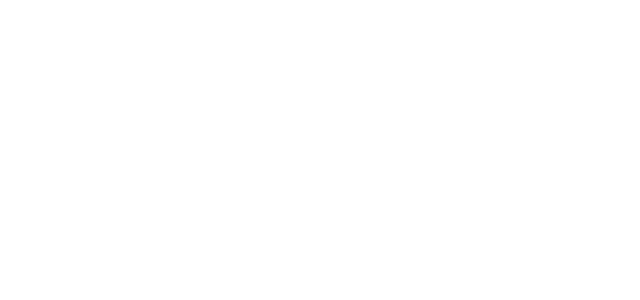
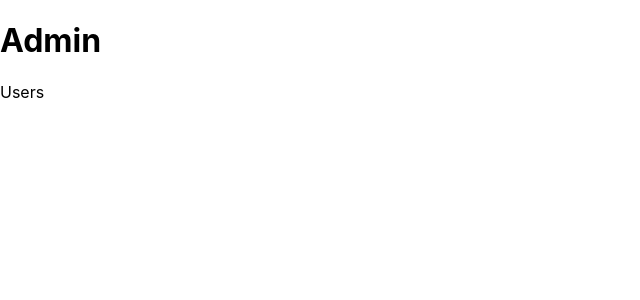
Before and after one commit to SaraBaassiri/Munasabti, a React (Create React App) app: page /admin/users in a window 1280 px wide. Before the commit this address had no page. Shown: the top 300 px of the page, without its empty margins (0-640 px from the left). Built offline with nearby package versions, Linux system fonts and the light colour scheme.

Commit message:
Fixed Some things

```diff
--- a/src/App.js
+++ b/src/App.js
@@ -1,15 +1,25 @@
 import { Routes, Route } from "react-router-dom";
+import Admin from "./Views/Admin/Admin";
+import Dashboard from "./Views/Admin/Dashboard/Dashboard";
+import Users from "./Views/Admin/Users/Users";
 import About from "./Views/Client/About Us/About";
 import Home from "./Views/Client/Home/Home";
+import NoMatch from "./Views/NoMatch/NoMatch";
 
 function App() {
   return (
     <div className="App">
       <Routes>
-        <Route path="/"
+        <Route index
           element={<Home />} />
-        <Route path="/About"
+        <Route path="/about"
           element={<About />} />
+
+        <Route path="/admin">
+          <Route index element={<Admin children={<Dashboard />} />} />
+          <Route path="/admin/users" element={<Admin children={<Users />} />} />
+          <Route path="*" element={<NoMatch />} />
+        </Route>
       </Routes>
     </div>
   );
--- /dev/null
+++ b/src/Views/Admin/Admin.jsx
@@ -0,0 +1,12 @@
+import React from "react";
+
+function Admin(props) {
+  return (
+    <div>
+      <h1>Admin</h1>
+      <div>{props.children}</div>
+    </div>
+  );
+}
+
+export default Admin;
--- /dev/null
+++ b/src/Views/Admin/Dashboard/Dashboard.jsx
@@ -0,0 +1,7 @@
+import React from "react";
+
+function Dashboard() {
+  return <div>Lol</div>;
+}
+
+export default Dashboard;
--- /dev/null
+++ b/src/Views/Admin/Users/Users.jsx
@@ -0,0 +1,7 @@
+import React from "react";
+
+function Users() {
+  return <div>Users</div>;
+}
+
+export default Users;
--- /dev/null
+++ b/src/Views/NoMatch/NoMatch.jsx
@@ -0,0 +1,7 @@
+import React from "react";
+
+function NoMatch() {
+  return <div>NoMatch</div>;
+}
+
+export default NoMatch;
```
